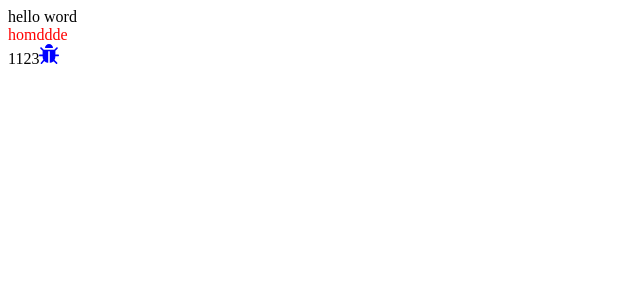
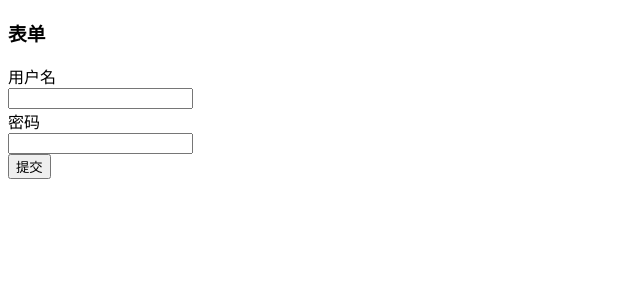
Before and after one commit to wanghaibin0359/my-cli, a Vue app: page / in a window 1280 px wide. Shown: the top 300 px of the page, without its empty margins (0-640 px from the left). Built offline with nearby package versions, Linux system fonts and the light colour scheme.

Commit message:
表单组件完成

```diff
--- a/package.json
+++ b/package.json
@@ -33,6 +33,7 @@
     "webpack-dev-server": "^3.11.0"
   },
   "dependencies": {
+    "async-validator": "^3.3.0",
     "vue": "^2.6.11"
   }
 }
--- a/src/app.vue
+++ b/src/app.vue
@@ -1,32 +1,19 @@
 <template>
     <div>
-        hello word
-        <home />
-        <div class="icon">
-            <span @click="onClick">{{a}}</span>
-            <svg-icon iconName="bug" class-name="red"></svg-icon>
-            <!-- <svg class="icon" aria-hidden="true" focusable="false">
-                <use xlink:href="#icon-bug" />
-            </svg>-->
-        </div>
+        <!-- <home /> -->
+
+        <!-- <svg-icon iconName="bug" class-name="red"></svg-icon> -->
+        <w-form></w-form>
     </div>
 </template>
 
 <script>
-// import "./icon/bug.svg";
-import home from "@/components/home";
+import WForm from "./components/form";
 export default {
-    data() {
-        return { a: 1123 };
+    components: {
+        WForm,
     },
-    components: {
-        home,
-    },
-    methods: {
-        onClick() {
-            this.a += 1;
-        },
-    },
+    methods: {},
 };
 </script>
 
--- /dev/null
+++ b/src/components/form.vue
@@ -0,0 +1,54 @@
+<template>
+    <div>
+        <h3>表单</h3>
+        <k-form ref="form" :model="user" :rules="rules">
+            <k-item label="用户名" prop="user">
+                <KInput type="text" v-model="user.user"></KInput>
+            </k-item>
+            <k-item label="密码" prop="password">
+                <KInput type="password" v-model="user.password"></KInput>
+            </k-item>
+        </k-form>
+        <button @click="submit">提交</button>
+    </div>
+</template>
+
+<script>
+import KForm from "./kform/Kform";
+import KInput from "./kform/KInput";
+import KItem from "./kform/KItem";
+export default {
+    components: { KForm, KInput, KItem },
+    data() {
+        return {
+            rules: {
+                user: [
+                    {
+                        required: true,
+                        message: "请输入用户名",
+                        trigger: "blur",
+                    },
+                ],
+                password: [
+                    { required: true, message: "请输入密码", trigger: "input" },
+                ],
+            },
+            user: { user: "", password: "" },
+        };
+    },
+    methods: {
+        submit() {
+            this.$refs.form.validate((valid) => {
+                if (valid) {
+                    console.log("提交成功");
+                } else {
+                    console.err("失败");
+                }
+            });
+        },
+    },
+};
+</script>
+
+<style>
+</style>
--- a/src/components/home.vue
+++ b/src/components/home.vue
@@ -1,9 +1,25 @@
 <template>
-    <div id="home">homddde </div>
+    <div id="home">homddde
+        <other></other>
+    </div>
 </template>
 
 <script>
-export default {};
+import other from './other'
+export default {
+    components:{
+        other
+    },
+    inject:['form'],
+    provide(){
+        return {
+            form :this
+        }
+    },
+    created(){
+        // console.log(this.form.a)
+    }
+};
 </script>
 
 <style lang="stylus" scoped>
--- /dev/null
+++ b/src/components/kform/KInput.vue
@@ -0,0 +1,42 @@
+<template>
+    <div>
+        <input v-bind="$attrs" @input="change" :value="value" ref="inputs" />
+    </div>
+</template>
+
+<script>
+export default {
+    inheritAttrs: false,
+    name: "kinput",
+    inject: ["item", "form"],
+    props: ["value"],
+    data() {
+        return {
+            trigger: "blur",
+        };
+    },
+    created() {
+        let rule = this.form.rules[this.item.prop];
+        rule.filter((valid) => valid.trigger).map(
+            (valid) => (this.trigger = valid.trigger)
+        );
+    },
+    mounted() {
+        this.$refs.inputs.addEventListener(this.trigger, this.validate);
+    },
+    methods: {
+        change(e) {
+            this.$emit("input", e.target.value);
+        },
+        validate() {
+            this.item.validate();
+        },
+    },
+    beforeDestroy() {
+        this.$refs.inputs.removeEventListener(this.trigger, this.validate);
+    },
+};
+</script>
+
+<style>
+</style>
--- /dev/null
+++ b/src/components/kform/KItem.vue
@@ -0,0 +1,54 @@
+<template>
+    <div>
+        <label>{{label}}</label>
+        <slot></slot>
+        <p v-if="error" style="color:red">{{error}}</p>
+    </div>
+</template>
+
+<script>
+import schema from "async-validator";
+export default {
+    inject: ["form"],
+    provide() {
+        return {
+            item: this,
+        };
+    },
+    props: {
+        label: {
+            type: String,
+            default: "",
+        },
+        prop: {
+            type: String,
+            required: false,
+        },
+    },
+    data() {
+        return {
+            error: "", // 校验错误
+        };
+    },
+    methods: {
+        validate() {
+            let value = this.form.model[this.prop];
+            let validators = this.form.rules[this.prop];
+            var validator = new schema({ [this.prop]: validators });
+            return validator
+                .validate({ [this.prop]: value })
+                .then(() => {
+                    this.error = "";
+                    return Promise.resolve();
+                })
+                .catch(({ errors, fields }) => {
+                    this.error = errors[0].message;
+                    return Promise.reject(this.error);
+                });
+        },
+    },
+};
+</script>
+
+<style>
+</style>
--- /dev/null
+++ b/src/components/kform/kform.vue
@@ -0,0 +1,41 @@
+<template>
+    <form>
+        <slot></slot>
+    </form>
+</template>
+
+<script>
+export default {
+    provide() {
+        return {
+            form: this,
+        };
+    },
+    props: {
+        model: {
+            type: Object,
+            default: true,
+        },
+        rules: {
+            type: Object,
+        },
+    },
+    methods: {
+        validate(fn) {
+            let task = this.$children
+                .filter((child) => child.prop)
+                .map((child) => child.validate());
+            Promise.all(task)
+                .then((res) => {
+                    console.log("验证成功！")
+                })
+                .catch((e) => {
+                    console.log("验证失败！")
+                });
+        },
+    },
+};
+</script>
+
+<style>
+</style>
--- /dev/null
+++ b/src/components/other.vue
@@ -0,0 +1,15 @@
+<template>
+    <div>other page</div>
+</template>
+
+<script>
+export default {
+    inject: ["form"],
+    created() {
+        console.log(this.form);
+    },
+};
+</script>
+
+<style>
+</style>
--- a/src/main.js
+++ b/src/main.js
@@ -11,7 +11,6 @@ const requireAll = requireContext => requireContext.keys().map(item => {
 
 const req = require.context('./icon', false, /\.svg$/)
 requireAll(req)
-console.log(catchs)
 
 let app = new Vue({
     el: '#app',
```
